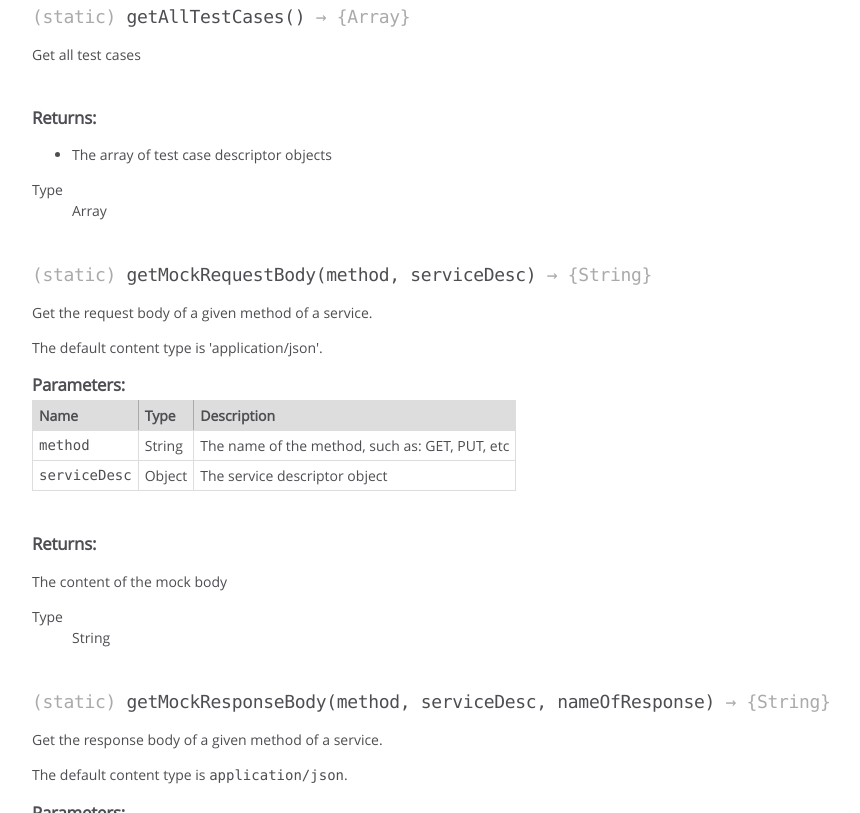
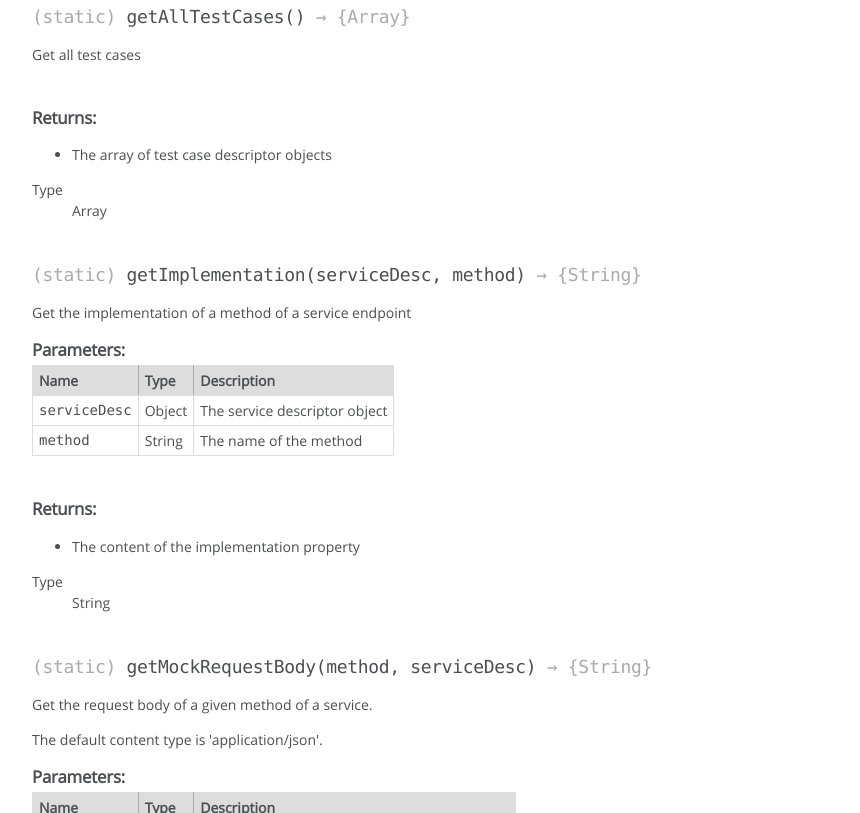
Before and after one commit to tombenke/rest-tool-common, a website: page docs/module-services.html in a window 1280 px wide. Shown: the part 412-1225 px from the top of the page, without its empty margins (0-860 px from the left). Drawn offline with Linux system fonts and the light colour scheme.

Commit message:
Update docs

```diff
--- a/docs/module-services.html
+++ b/docs/module-services.html
@@ -303,6 +303,183 @@
 
 
 
+    <h4 class="name" id=".getImplementation"><span class="type-signature">(static) </span>getImplementation<span class="signature">(serviceDesc, method)</span><span class="type-signature"> &rarr; {String}</span></h4>
+
+
+
+
+
+
+<div class="description">
+    <p>Get the implementation of a method of a service endpoint</p>
+</div>
+
+
+
+
+
+
+
+
+
+    <h5>Parameters:</h5>
+
+
+<table class="params">
+    <thead>
+    <tr>
+
+        <th>Name</th>
+
+
+        <th>Type</th>
+
+
+
+
+
+        <th class="last">Description</th>
+    </tr>
+    </thead>
+
+    <tbody>
+
+
+        <tr>
+
+                <td class="name"><code>serviceDesc</code></td>
+
+
+            <td class="type">
+
+
+<span class="param-type">Object</span>
+
+
+
+            </td>
+
+
+
+
+
+            <td class="description last"><p>The service descriptor object</p></td>
+        </tr>
+
+
+
+        <tr>
+
+                <td class="name"><code>method</code></td>
+
+
+            <td class="type">
+
+
+<span class="param-type">String</span>
+
+
+
+            </td>
+
+
+
+
+
+            <td class="description last"><p>The name of the method</p></td>
+        </tr>
+
+
+    </tbody>
+</table>
+
+
+
+
+
+
+<dl class="details">
+
+
+
+
+
+
+
+
+
+
+
+
+
+
+
+
+
+
+
+
+
+
+
+
+
+
+
+
+
+
+
+
+</dl>
+
+
+
+
+
+
+
+
+
+
+
+
+
+<h5>Returns:</h5>
+
+
+<div class="param-desc">
+    <ul>
+<li>The content of the implementation property</li>
+</ul>
+</div>
+
+
+
+<dl>
+    <dt>
+        Type
+    </dt>
+    <dd>
+
+<span class="param-type">String</span>
+
+
+    </dd>
+</dl>
+
+
+
+
+
+
+
+
+
+
+
+
+
     <h4 class="name" id=".getMockRequestBody"><span class="type-signature">(static) </span>getMockRequestBody<span class="signature">(method, serviceDesc)</span><span class="type-signature"> &rarr; {String}</span></h4>
 
 
```
Also changed, not shown: dist/services.js, dist/services.spec.js.
